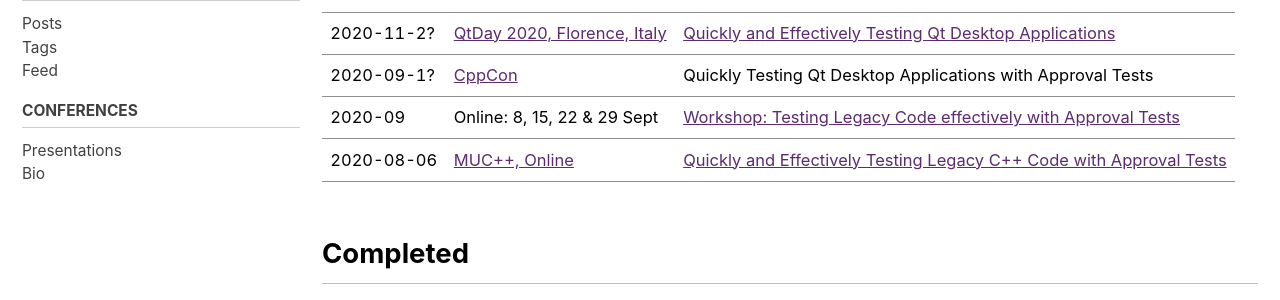
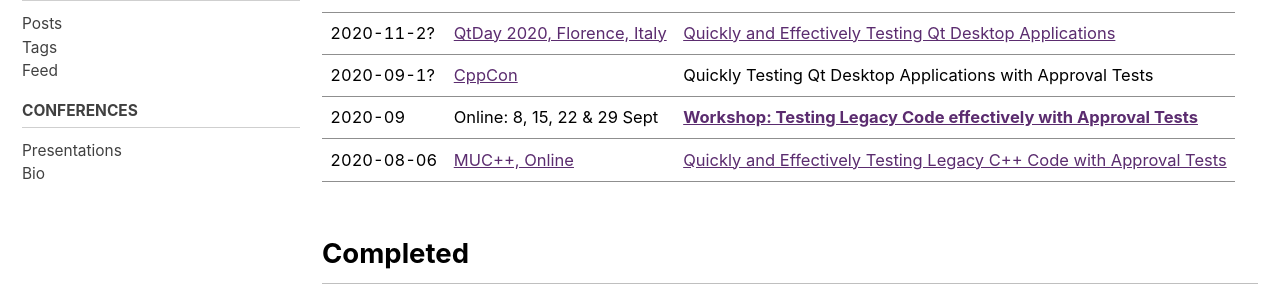
Before and after one commit to claremacrae/claremacrae.github.io, a Jekyll site: the page built from conferences/presentations.md, in a window 1280 px wide. Shown: the part 352-652 px from the top of the page. Built offline with Jekyll 4.4.1, drawn with Linux system fonts in a browser that asks for light colours; cached includes are drawn as plain includes; nearby versions of some CDN libraries.

Commit message:
Embolden workshop in presentations.md

```diff
--- a/conferences/presentations.md
+++ b/conferences/presentations.md
@@ -13,7 +13,7 @@
 | **2020** | &nbsp; | &nbsp; |
 | <span class="text-tabular-dates">2020-11-2?</span> | [QtDay 2020, Florence,&nbsp;Italy](https://www.qtday.it/) | [Quickly and Effectively Testing Qt Desktop Applications](https://www.qtday.it/agenda/speakers/573234) |
 | <span class="text-tabular-dates">2020-09-1?</span> | [CppCon](https://cppcon.org) | Quickly Testing Qt Desktop Applications with Approval Tests |
-| <span class="text-tabular-dates">2020-09</span> | Online: 8, 15, 22 & 29 Sept | [Workshop: Testing Legacy Code effectively with Approval Tests](https://claremacrae.co.uk/blog/2020/07/approvaltests-training-course) |
+| <span class="text-tabular-dates">2020-09</span> | Online: 8, 15, 22 & 29 Sept | [**Workshop: Testing Legacy Code effectively with Approval Tests**](https://claremacrae.co.uk/blog/2020/07/approvaltests-training-course) |
 | <span class="text-tabular-dates">2020-08-06</span> | [MUC++, Online](https://www.meetup.com/MUCplusplus/) | [Quickly and Effectively Testing Legacy C++ Code with Approval Tests](https://www.meetup.com/MUCplusplus/events/272038301/) |
 
 ## Completed
```
